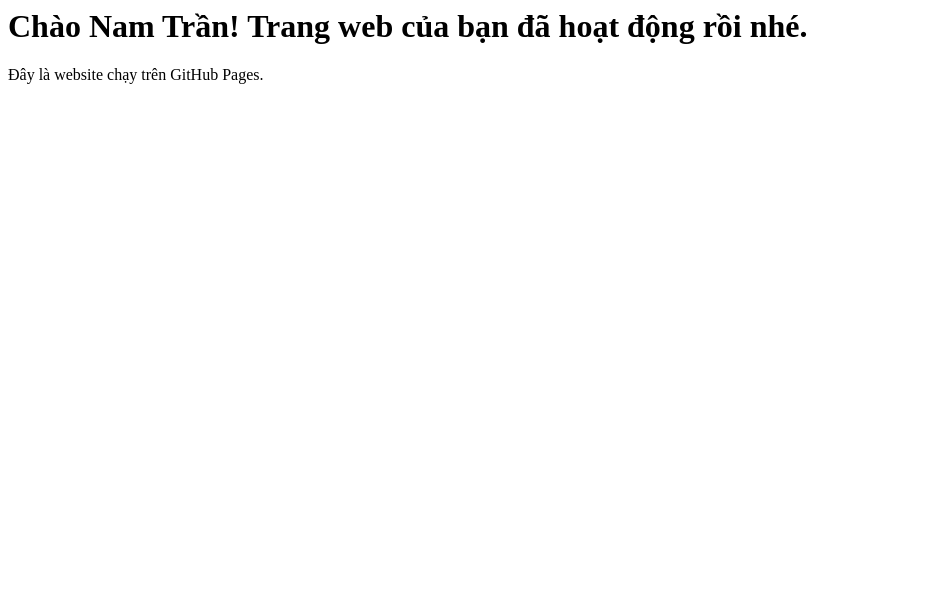
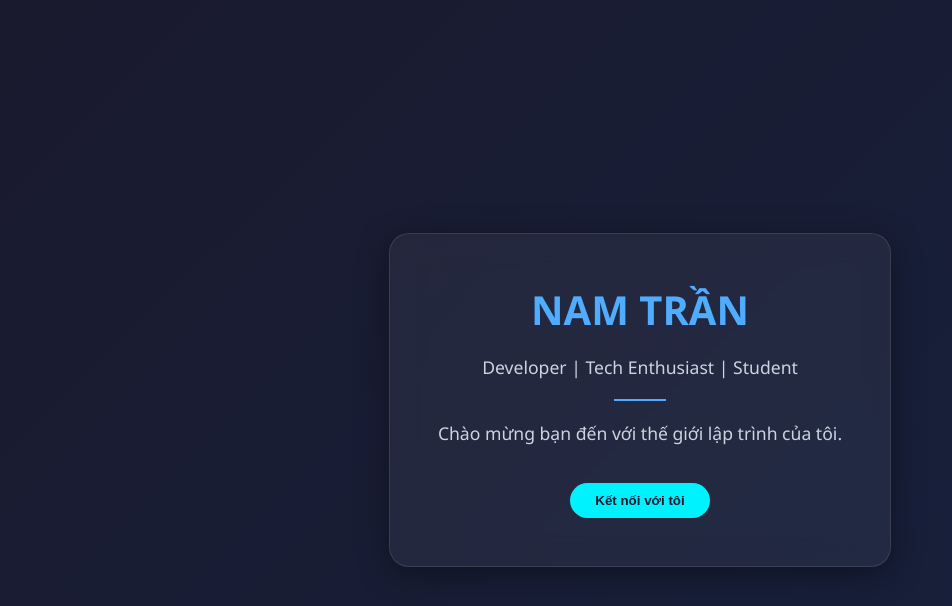
Before and after one commit to NamTran22082010/NamTran22082010.github.io, a plain HTML site: page index.html in a window 1280 px wide. Shown: the whole page, without its empty margins (0-952 px from the left). Drawn offline with Linux system fonts and the light colour scheme.

Commit message:
Update index.html

```diff
--- a/index.html
+++ b/index.html
@@ -1,2 +1,58 @@
-<h1>Chào Nam Trần! Trang web của bạn đã hoạt động rồi nhé.</h1>
-<p>Đây là website chạy trên GitHub Pages.</p>
+<!DOCTYPE html>
+<html lang="vi">
+<head>
+    <meta charset="UTF-8">
+    <meta name="viewport" content="width=device-width, initial-scale=1.0">
+    <title>Nam Trần | Profile</title>
+    <style>
+        body {
+            margin: 0;
+            font-family: 'Segoe UI', sans-serif;
+            background: linear-gradient(135deg, #1a1a2e 0%, #16213e 100%);
+            color: white;
+            display: flex;
+            justify-content: center;
+            align-items: center;
+            height: 100vh;
+            overflow: hidden;
+        }
+        .card {
+            background: rgba(255, 255, 255, 0.05);
+            backdrop-filter: blur(15px);
+            padding: 3rem;
+            border-radius: 20px;
+            border: 1px solid rgba(255, 255, 255, 0.1);
+            text-align: center;
+            box-shadow: 0 8px 32px 0 rgba(0, 0, 0, 0.37);
+            animation: fadeIn 1.5s ease;
+        }
+        h1 { margin: 0; font-size: 2.5em; color: #4facfe; }
+        p { color: #cbd5e0; font-size: 1.1em; }
+        .btn {
+            margin-top: 20px;
+            padding: 10px 25px;
+            background: #00f2fe;
+            border: none;
+            border-radius: 50px;
+            color: #1a1a2e;
+            font-weight: bold;
+            cursor: pointer;
+            transition: 0.3s;
+        }
+        .btn:hover { transform: scale(1.1); box-shadow: 0 0 20px #00f2fe; }
+        @keyframes fadeIn {
+            from { opacity: 0; transform: translateY(20px); }
+            to { opacity: 1; transform: translateY(0); }
+        }
+    </style>
+</head>
+<body>
+    <div class="card">
+        <h1>NAM TRẦN</h1>
+        <p>Developer | Tech Enthusiast | Student</p>
+        <hr style="width: 50px; border: 1px solid #4facfe; margin: 20px auto;">
+        <p>Chào mừng bạn đến với thế giới lập trình của tôi.</p>
+        <button class="btn">Kết nối với tôi</button>
+    </div>
+</body>
+</html>
```
